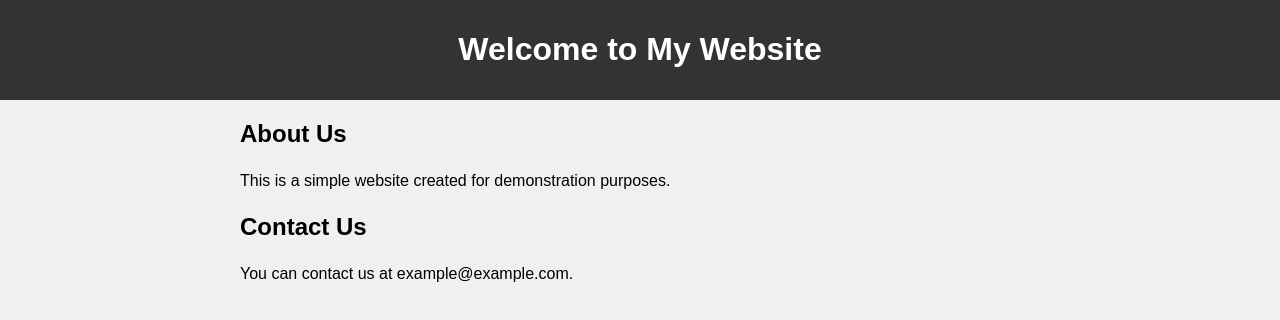
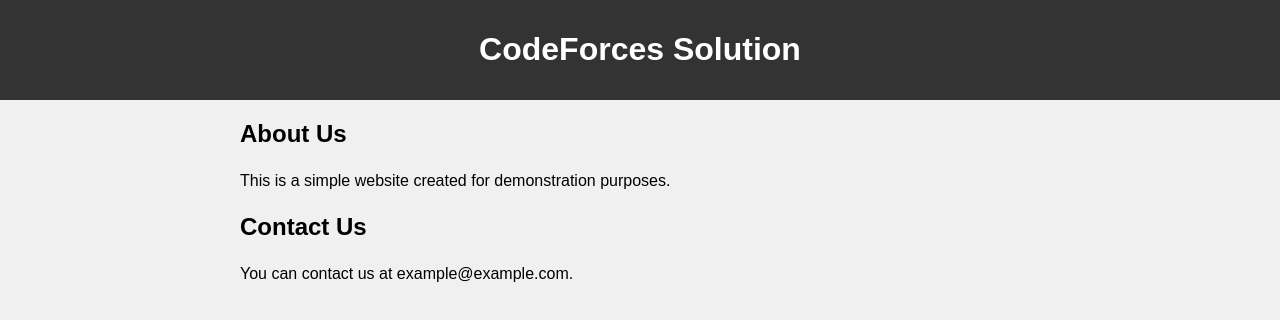
Before and after one commit to Shraman-jain/CodeForces-Python, a plain HTML site: page rating_below_1300/index.html in a window 1280 px wide. Drawn offline with Linux system fonts and the light colour scheme.

Commit message:
modified

```diff
--- a/rating_below_1300/index.html
+++ b/rating_below_1300/index.html
@@ -34,7 +34,7 @@
 <body>
 
 <header>
-    <h1>Welcome to My Website</h1>
+    <h1>CodeForces Solution</h1>
 </header>
 
 <div class="container">
```
